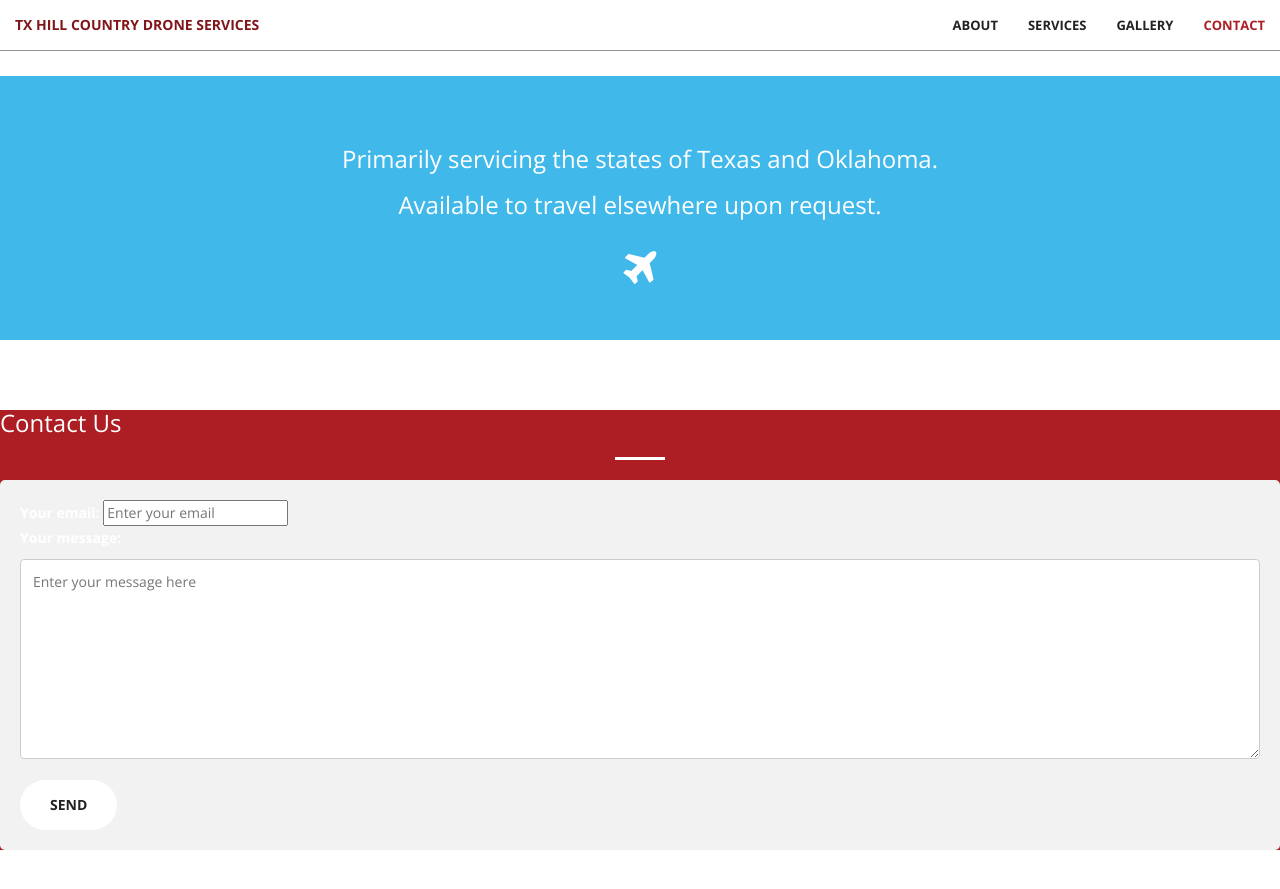
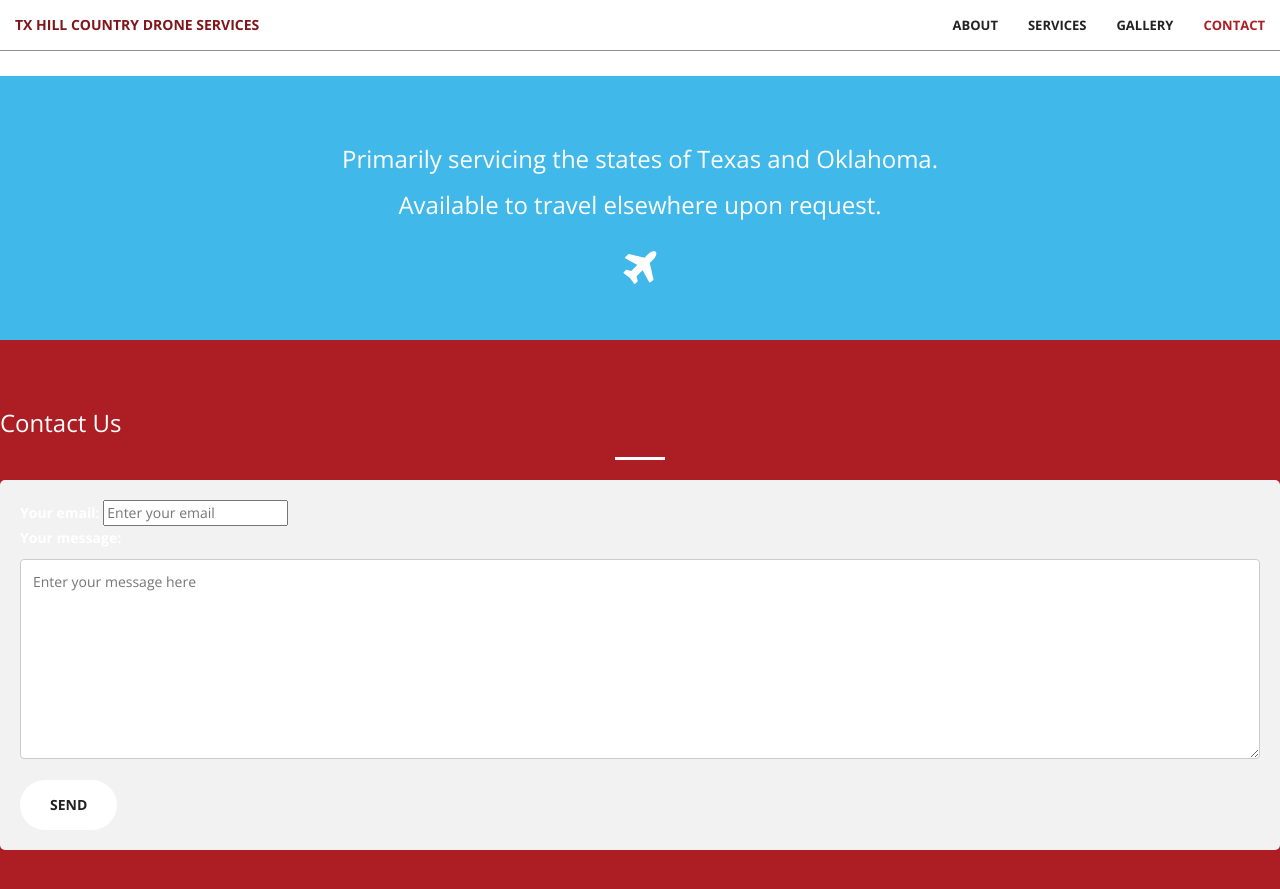
Before and after one commit to thcdroneservices/thcdroneservices.github.io, a Jekyll site: the page built from index.html, in a window 1280 px wide and 900 px high, scrolled down 4179 px. Shown: the top 889 px of the window. Built offline with Jekyll 4.4.1, drawn with Linux system fonts in a browser that asks for light colours.

Commit message:
update CF

```diff
--- a/_includes/contact-form.html
+++ b/_includes/contact-form.html
@@ -1,5 +1,5 @@
-<aside>
-     <div class="bg-primary contact-form">
+<aside class="bg-primary">
+     <div class="contact-form">
         <h3>Contact Us</h3>
         <hr class="light">
         <div class="contact-form-form">
```
